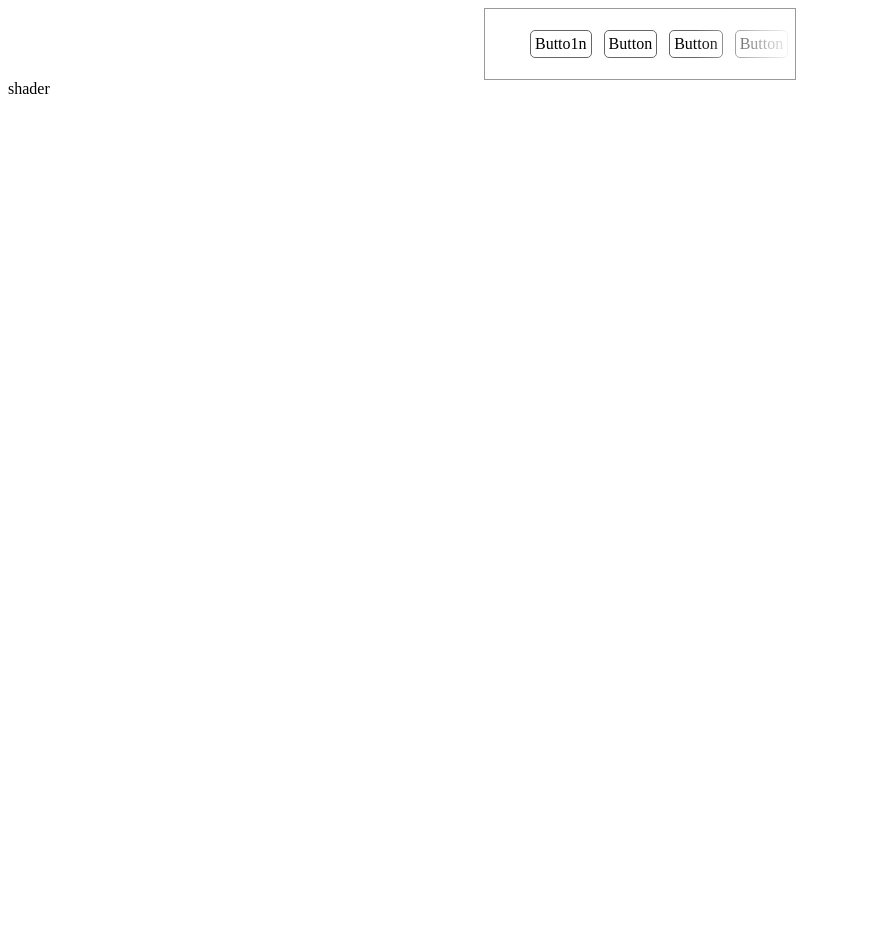
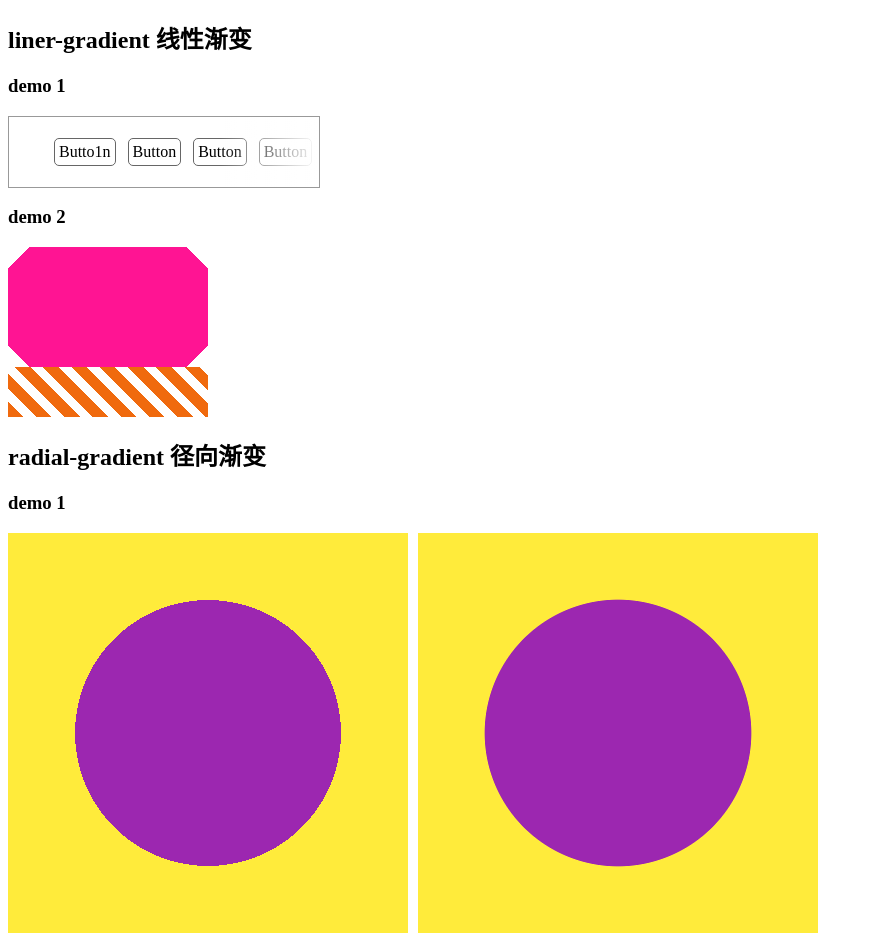
Before and after one commit to simple-chicken/CSS-Shader, a React app: page / in a window 1280 px wide. Shown: the whole page, without its empty margins (0-873 px from the left). Before the commit the page ends 800 px from the top, so only its background shows below. Built offline with nearby package versions, Linux system fonts and the light colour scheme.

Commit message:
feat: 添加radil-gradient demo

```diff
--- a/src/background/css-demo1/index.scss
+++ b/src/background/css-demo1/index.scss
@@ -1,7 +1,6 @@
 .g-container {
   position: relative;
   width: 300px;
-  margin: auto;
   border: 1px solid #999;
   padding: 5px;
   overflow: hidden;
--- /dev/null
+++ b/src/background/css-demo2/index.scss
@@ -0,0 +1,23 @@
+.notching {
+  width: 200px;
+  height: 120px;
+  background: linear-gradient(135deg, transparent 15px, deeppink 0),
+    linear-gradient(-135deg, transparent 15px, deeppink 0),
+    linear-gradient(-45deg, transparent 15px, deeppink 0),
+    linear-gradient(45deg, transparent 15px, deeppink 0);
+  background-size: 50% 50%, 50% 50%, 50% 50%, 50% 50%;
+  background-position: top left, top right, bottom right, bottom left;
+  background-repeat: no-repeat;
+}
+
+.repeating-linear-gradient {
+  background: repeating-linear-gradient(
+    45deg,
+    #f06a0e,
+    #f06a0e 11px,
+    transparent 11px,
+    transparent 20px
+  );
+  height: 50px;
+  width: 200px;
+}
--- /dev/null
+++ b/src/background/css-demo2/index.tsx
@@ -0,0 +1,11 @@
+import React from 'react'
+import './index.scss';
+
+export default function CssDemo2() {
+  return (
+    <>
+      <div className="notching"></div>
+      <div className="repeating-linear-gradient"></div>
+    </>
+  )
+}
--- /dev/null
+++ b/src/background/css-demo3/index.scss
@@ -0,0 +1,30 @@
+.demo3-1 {
+  display: flex;
+  gap: 10px;
+
+  div {
+    flex: 0 0 auto;
+  }
+
+  .demo3-1-1 {
+    width: 400px;
+    height: 400px;
+    background: radial-gradient(
+      #9c27b0 0%,
+      #9c27b0 47%,
+      #ffeb3b 47%,
+      #ffeb3b 100%
+    );
+  }
+
+  .demo3-1-2 {
+    width: 400px;
+    height: 400px;
+    background: radial-gradient(
+      #9c27b0 0%,
+      #9c27b0 47%,
+      #ffeb3b 47.3%,
+      #ffeb3b 100%
+    );
+  }
+}
--- /dev/null
+++ b/src/background/css-demo3/index.tsx
@@ -0,0 +1,13 @@
+import React from 'react'
+import './index.scss';
+
+export default function CssDemo3() {
+  return (
+    <>
+      <div className="demo3-1">
+        <div className="demo3-1-1"></div>
+        <div className="demo3-1-2"></div>
+      </div>
+    </>
+  )
+}
--- a/src/background/index.tsx
+++ b/src/background/index.tsx
@@ -1,12 +1,38 @@
-import React from 'react'
-import CssBackground from './css-demo1/demo1'
-import ShaderBackground from './shader-demo1/ShaderBackground'
+import React from 'react';
+import CssDemo1 from './css-demo1/demo1';
+import ShaderBackground from './shader-demo1/ShaderBackground';
+import CssDemo2 from './css-demo2';
+import CssDemo3 from './css-demo3';
 
 export default function Background() {
+  const children1 = [
+    <CssDemo1 />,
+    <CssDemo2 />
+  ];
+  const children2 = [
+    <CssDemo3 />
+
+  ]
   return (
     <>
-      <CssBackground />
-      <ShaderBackground />
+      <h2>liner-gradient 线性渐变</h2>
+      {children1.map((component, index) => {
+        return (
+          <div>
+            <h3>demo {index + 1}</h3>
+            {component}
+          </div>
+        )
+      })}
+      <h2>radial-gradient 径向渐变</h2>
+      {children2.map((component, index) => {
+        return (
+          <div>
+            <h3>demo {index + 1}</h3>
+            {component}
+          </div>
+        )
+      })}
     </>
   )
 }
```
